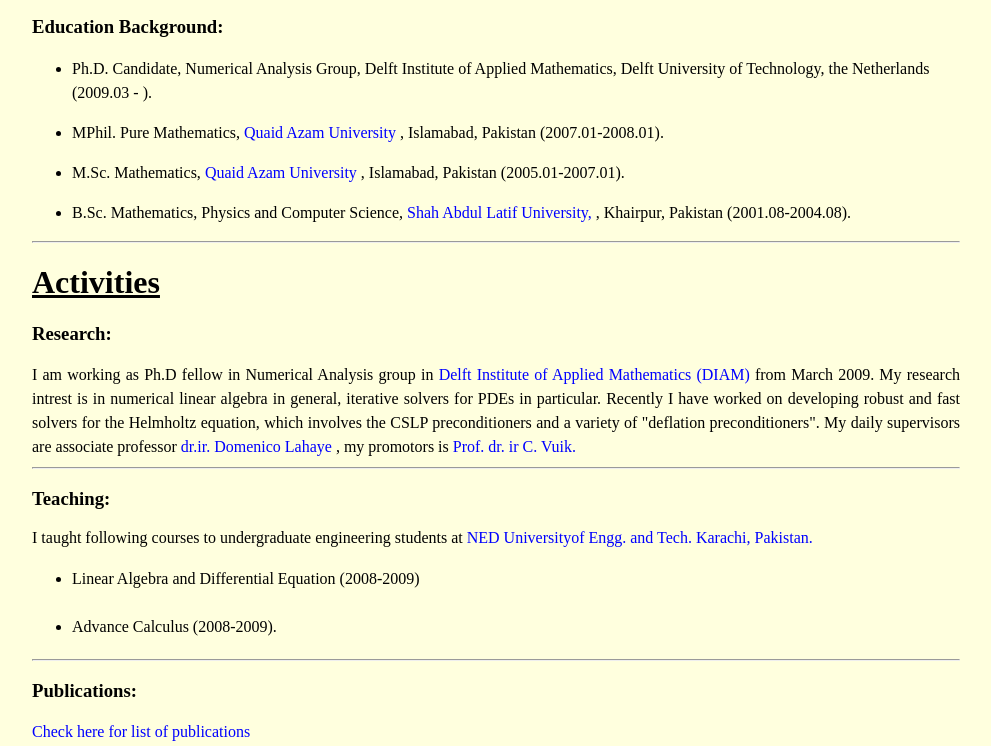
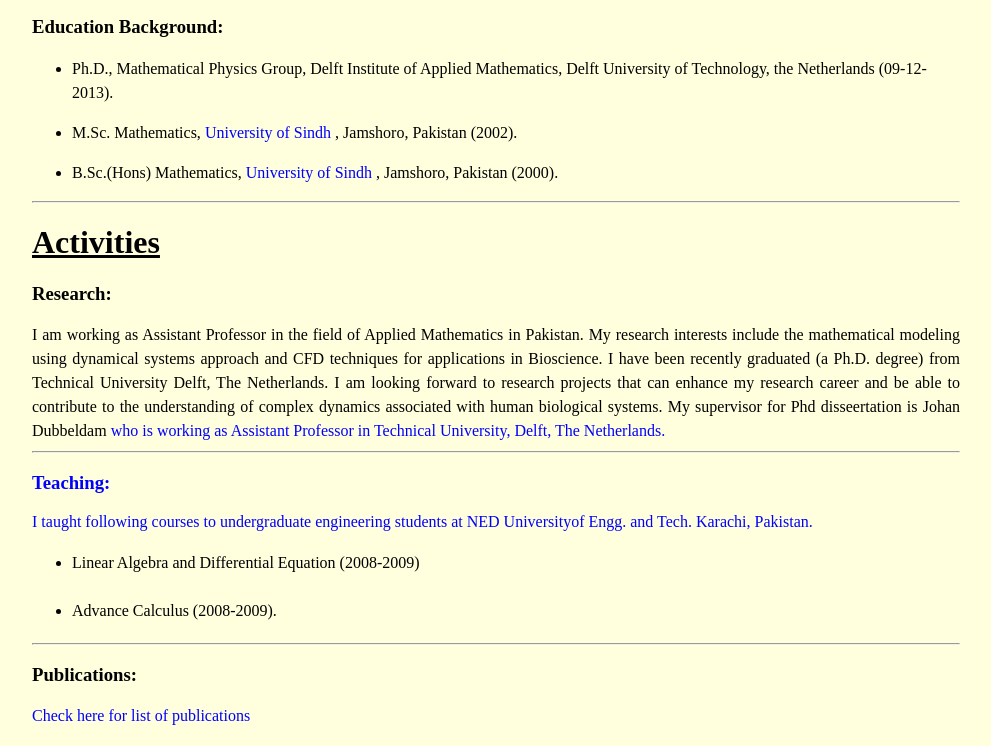
Before and after one commit to Bulelzai/bulelzai.github.io, a plain HTML site: page index.html in a window 1280 px wide. Shown: the part 583-1329 px from the top of the page, without its empty margins (144-1135 px from the left). Drawn offline with Linux system fonts and the light colour scheme.

Commit message:
few changes in main file

```diff
--- a/index.html
+++ b/index.html
@@ -66,7 +66,7 @@
 							<LI><P STYLE="margin-bottom: 0in; line-height: 150%"></P> +92 333 0978444
 							<LI><P STYLE="margin-bottom: 0in; line-height: 150%">Tel: +92 244 937031(2657)</P>
 
-							<LI><P STYLE="margin-bottom: 0in; line-height: 150%">E-Mail: drbulelzai@quest.edu.pk, matifai@gmail.com</P>
+							<LI><P STYLE="margin-bottom: 0in; line-height: 150%">E-Mail: drbulelzai@quest.edu.pk, matifzai@gmail.com</P>
 							<LI><P STYLE="margin-bottom: 0in; line-height: 150%">LinkedIn Profile:    <A HREF="https://nl.linkedin.com/pub/mak-bulelzai/10/733/a61/"><IMG SRC="linked.jpg" NAME="graphics1" ALIGN=CENTER WIDTH=32 HEIGHT=28 BORDER=0></A></P>
 					<LI><P STYLE="margin-bottom: 0in; line-height: 150%">ResearchGate Profile:    <A HREF="https://www.researchgate.net/profile/Mak_Bulelzai?ev=hdr_xprf"><IMG SRC="ResearchGate-logo_small.jpg" NAME="graphics2" ALIGN=CENTER WIDTH=32 HEIGHT=28 BORDER=0></A></P>
 <!--
@@ -91,12 +91,12 @@
 				<HR>
 				<H3 CLASS="western">Education Background:</H3>
 				<UL>
-				<LI><P STYLE="margin-bottom: 0in; line-height: 150%">Ph.D. Candidate, Numerical Analysis Group, Delft Institute of
+				<LI><P STYLE="margin-bottom: 0in; line-height: 150%">Ph.D., Mathematical Physics Group, Delft Institute of
 				Applied Mathematics, Delft University of Technology, the
-				Netherlands (2009.03 - ).</P>
-				<LI><P STYLE="margin-bottom: 0in; line-height: 150%">MPhil. Pure Mathematics, <A HREF="http://math.qau.edu.pk//">Quaid Azam University </A>, Islamabad, Pakistan (2007.01-2008.01).</P>
-				<LI><P STYLE="margin-bottom: 0in; line-height: 150%">M.Sc. Mathematics, <A HREF="http://math.qau.edu.pk//">Quaid Azam University </A>, Islamabad, Pakistan (2005.01-2007.01).</P>
-				<LI><P STYLE="margin-bottom: 0in; line-height: 150%">B.Sc. Mathematics, Physics and Computer Science, <A HREF="http://salu.edu.pk/"> Shah Abdul Latif University, </A>, Khairpur, Pakistan (2001.08-2004.08).</P>
+				Netherlands (09-12-2013).</P>
+				<LI><P STYLE="margin-bottom: 0in; line-height: 150%">M.Sc. Mathematics, <A HREF="http://math.qau.edu.pk//">University of Sindh </A>, Jamshoro, Pakistan (2002).</P>
+				<LI><P STYLE="margin-bottom: 0in; line-height: 150%">B.Sc.(Hons) Mathematics, <A HREF="http://math.qau.edu.pk//">University of Sindh </A>, Jamshoro, Pakistan (2000).</P>
+
 				</UL>
 				<!--
 				<h1>This is heading 1</h1>
@@ -108,12 +108,14 @@
 				<HR>
 				<H1 CLASS="western"><u>Activities </u></H1>
 				<H3 CLASS="western">Research: </H3>
-				<P STYLE="margin-bottom: 0in; line-height: 150%" ALIGN="justify">I am working as Ph.D fellow in Numerical Analysis group in <A HREF="http://www.ewi.tudelft.nl/en/the-faculty/departments/applied-mathematics/">Delft
-				Institute of Applied Mathematics (DIAM)</A> from March 2009. My
-				research intrest is in numerical linear algebra in general,
-				iterative solvers for PDEs in particular. Recently I have worked on developing robust and fast solvers for the Helmholtz equation, which involves the CSLP preconditioners and a variety of &quot;deflation preconditioners&quot;.
-				My daily supervisors are associate professor<A HREF="http://ta.twi.tudelft.nl/nw/users/domenico/">
-				dr.ir. Domenico Lahaye </A>, my promotors is <A HREF="http://ta.twi.tudelft.nl/users/vuik//"> Prof. dr. ir C. Vuik.<A
+				<P STYLE="margin-bottom: 0in; line-height: 150%" ALIGN="justify">I am working as Assistant Professor in the field of Applied Mathematics in Pakistan. My research interests include the
+mathematical modeling using dynamical systems approach and CFD techniques for applications in Bioscience. I have
+been recently graduated (a Ph.D. degree) from Technical University Delft, The Netherlands. I am looking forward to
+research projects that can enhance my research career and be able to contribute to the understanding of complex
+dynamics associated with human biological systems.
+
+				My supervisor for Phd disseertation is Johan Dubbeldam<A HREF="http://ta.twi.tudelft.nl/dv/users/dubbel/">
+				who is working as Assistant Professor in Technical University, Delft, The Netherlands.
 				</P>
 				<HR>
 				<H3 CLASS="western">Teaching:</H3>
```
Also changed, not shown: 1 other file.
